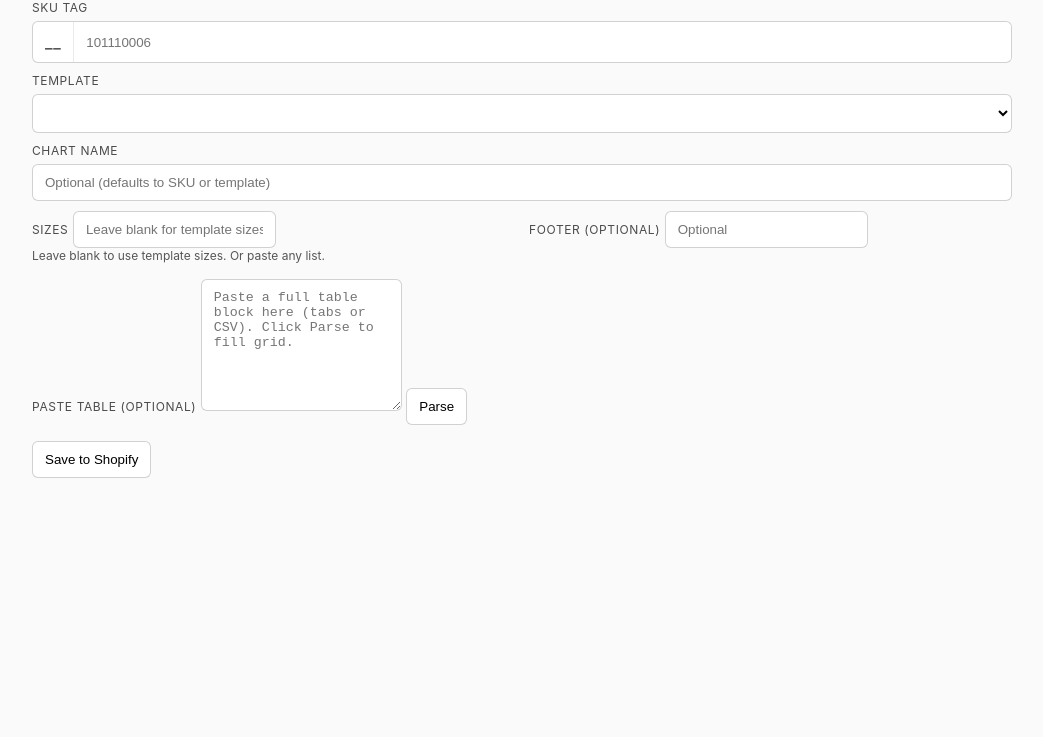
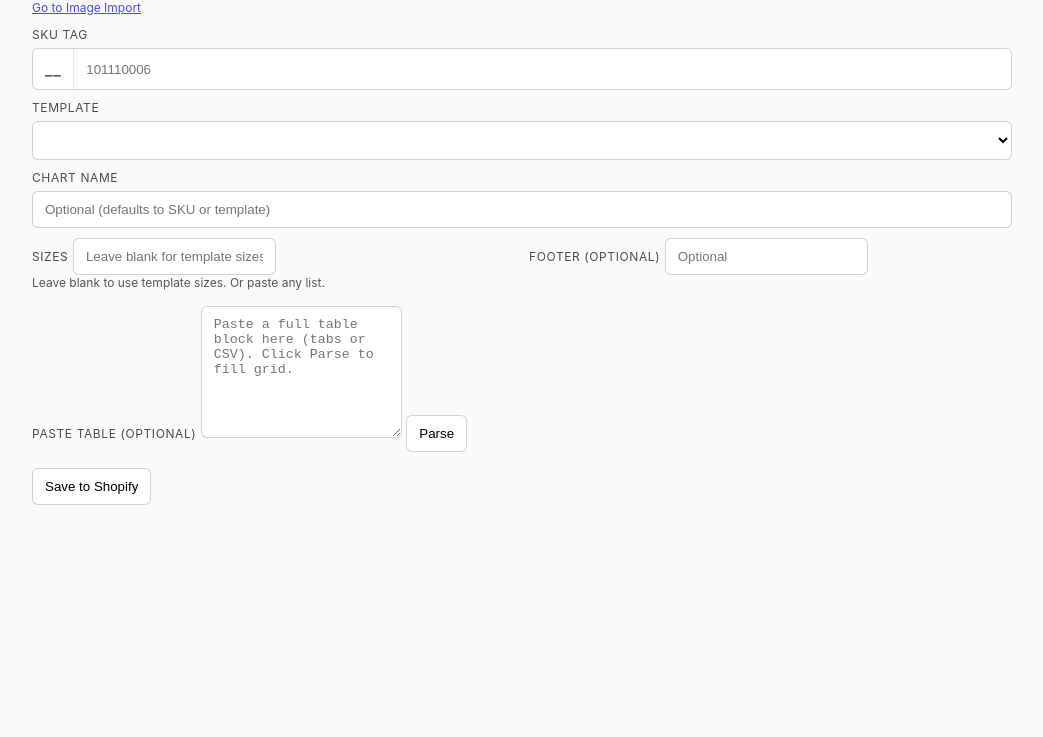
Before and after one commit to giginfd/size-chart-app, a website: page public/index.html in a window 1280 px wide. Shown: the part 63-800 px from the top of the page, without its empty margins (118-1161 px from the left). Drawn offline with Linux system fonts and the light colour scheme; no server answers.

Commit message:
Fix index.html formatting

```diff
--- a/public/index.html
+++ b/public/index.html
@@ -9,6 +9,8 @@
 <body>
   <div class="wrap">
     <h1>Size Chart Editor</h1>
+
+    <p class="hint"><a href="/image-import.html">Go to Image Import</a></p>
 
     <div class="row">
       <label>SKU Tag</label>
```
